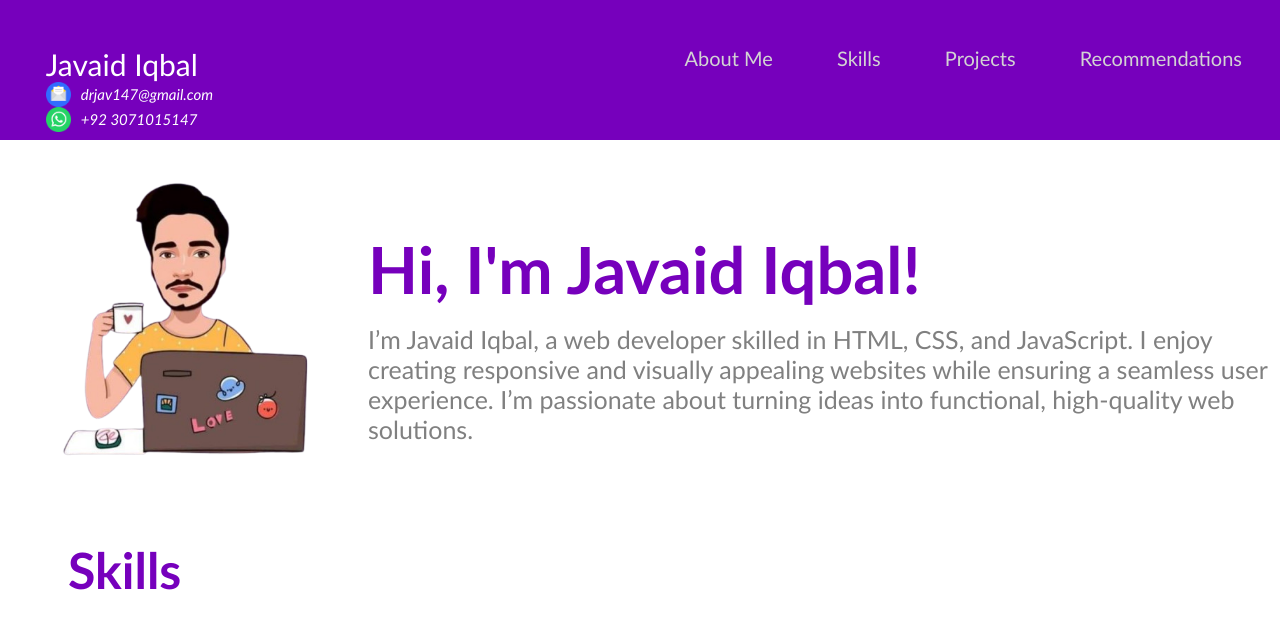
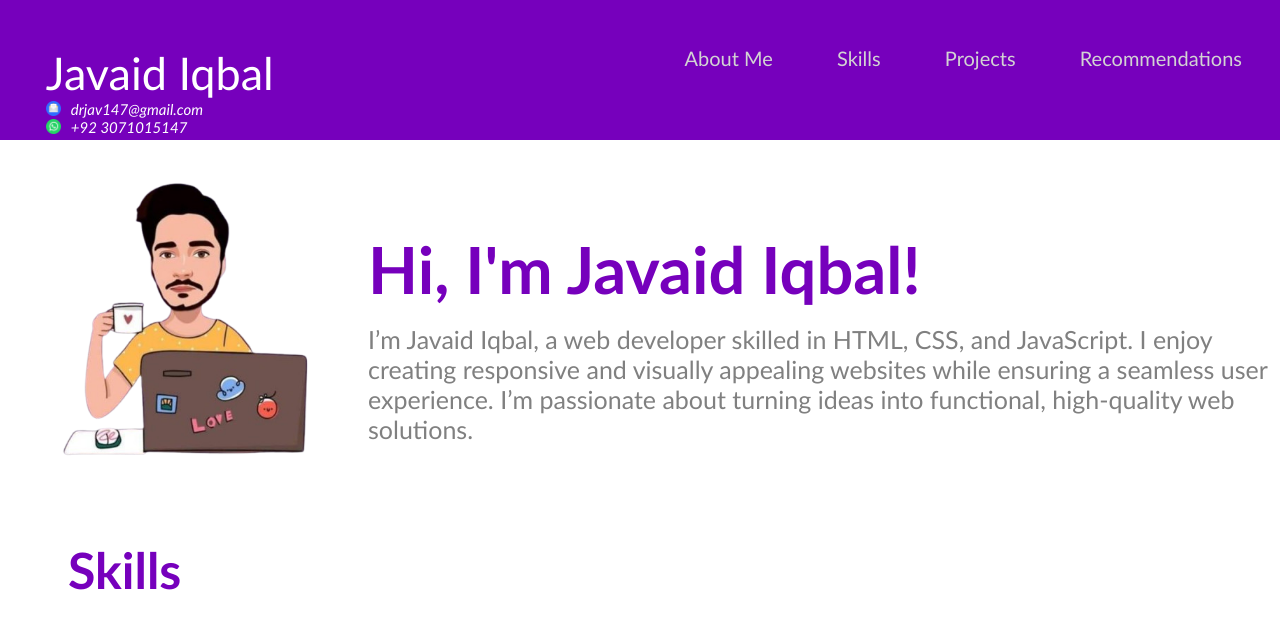
Before and after one commit to JavaidIqbal786/my-portfolio, a plain HTML site: page index.html in a window 1280 px wide. Shown: the top 643 px of the page. Drawn offline with Linux system fonts and the light colour scheme.

Commit message:
Update style.css

```diff
--- a/style.css
+++ b/style.css
@@ -40,7 +40,7 @@ body {
     padding-left: 2cm;
     /* Add the styles here */
     color: #fff;
-    font-size: 30px;
+    font-size: 45px;
   }
 
   .profile_name .contact_info {
@@ -52,7 +52,7 @@ body {
   }
 
   .contact_info img {
-    width:25px;
+    width:15px;
     margin-right: 10px;
     float:left;
   }
```
